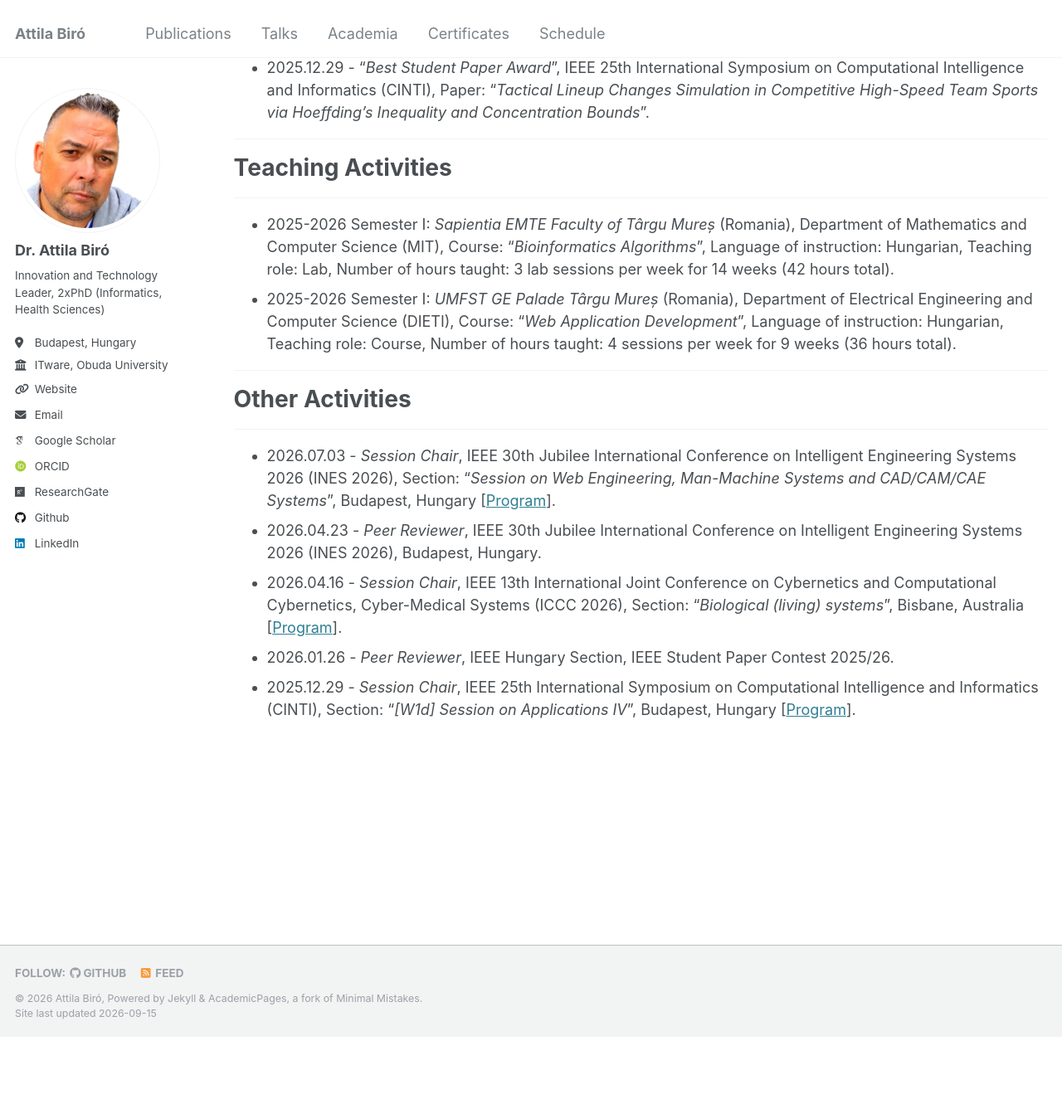
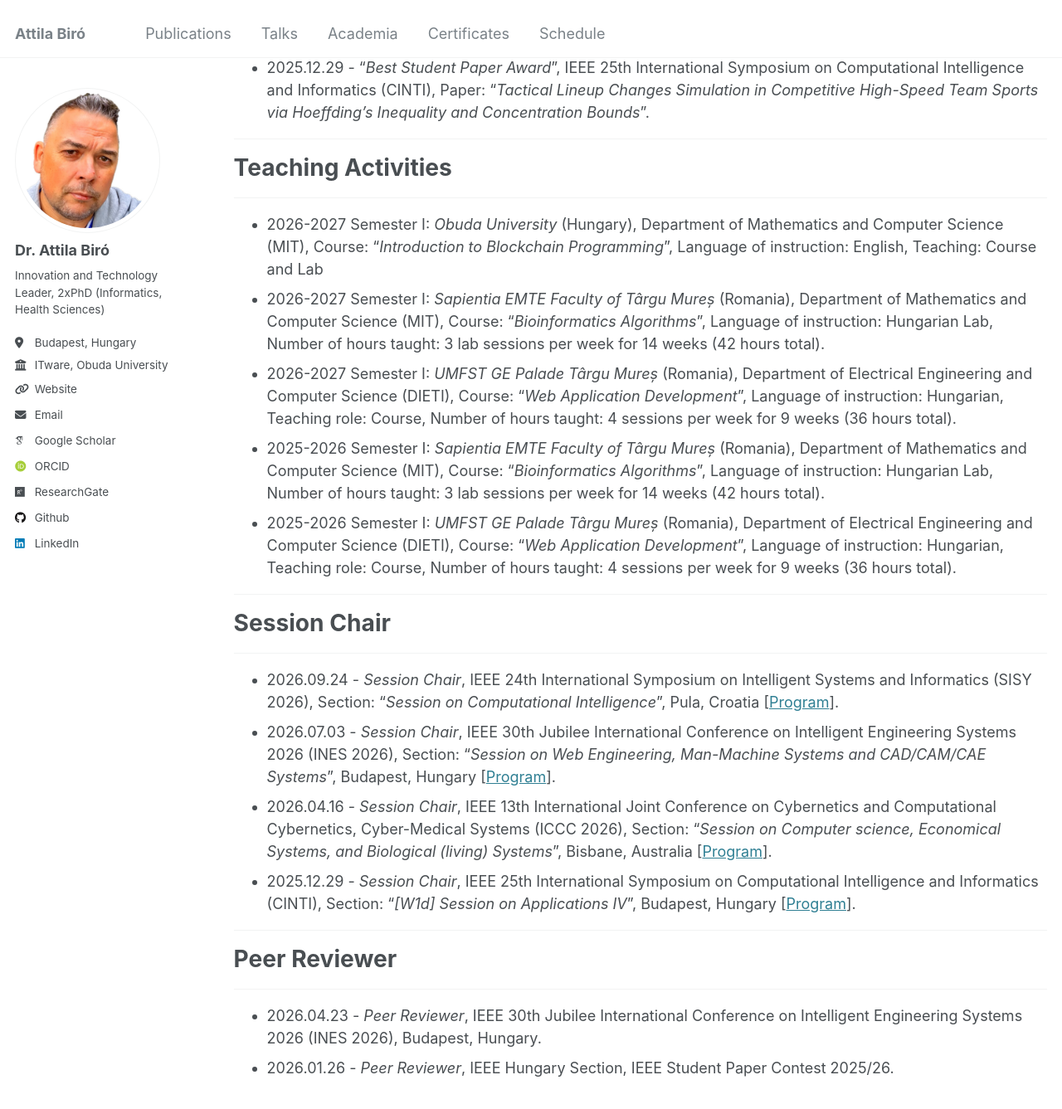
Before and after one commit to biroka/biroka.github.io, a Jekyll site: the page built from _pages/phd_mathematics.md, in a window 1280 px wide and 1400 px high, scrolled down 3357 px. Shown: the top 1337 px of the window at 83% size. Built offline with Jekyll 4.4.1, drawn with Linux system fonts in a browser that asks for light colours; some web fonts are replaced; before the commit the page ends 4607 px from its top, so only the background shows below that.

Commit message:
Update phd_mathematics.md

```diff
--- a/_pages/phd_mathematics.md
+++ b/_pages/phd_mathematics.md
@@ -76,15 +76,24 @@ author_profile: true
 ***
 # Teaching Activities
 ***
-* 2025-2026 Semester I: _Sapientia EMTE Faculty of Târgu Mureș_ (Romania), Department of Mathematics and Computer Science (MIT), Course: "_Bioinformatics Algorithms_", Language of instruction: Hungarian, Teaching role:
+* 2026-2027 Semester I: _Obuda University_ (Hungary), Department of Mathematics and Computer Science (MIT), Course: "_Introduction to Blockchain Programming_", Language of instruction: English, Teaching: Course and Lab
+* 2026-2027 Semester I: _Sapientia EMTE Faculty of Târgu Mureș_ (Romania), Department of Mathematics and Computer Science (MIT), Course: "_Bioinformatics Algorithms_", Language of instruction: Hungarian
+Lab, Number of hours taught: 3 lab sessions per week for 14 weeks (42 hours total).
+* 2026-2027 Semester I: _UMFST GE Palade Târgu Mureș_ (Romania), Department of Electrical Engineering and Computer Science (DIETI), Course: "_Web Application Development_", Language of instruction: Hungarian, Teaching role: Course, Number of hours taught: 4 sessions per week for 9 weeks (36 hours total).
+* 2025-2026 Semester I: _Sapientia EMTE Faculty of Târgu Mureș_ (Romania), Department of Mathematics and Computer Science (MIT), Course: "_Bioinformatics Algorithms_", Language of instruction: Hungarian
 Lab, Number of hours taught: 3 lab sessions per week for 14 weeks (42 hours total).
 * 2025-2026 Semester I: _UMFST GE Palade Târgu Mureș_ (Romania), Department of Electrical Engineering and Computer Science (DIETI), Course: "_Web Application Development_", Language of instruction: Hungarian, Teaching role: Course, Number of hours taught: 4 sessions per week for 9 weeks (36 hours total).
 
 ***
-# Other Activities
+# Session Chair
 ***
+* 2026.09.24 - _Session Chair_, IEEE 24th International Symposium on Intelligent Systems and Informatics (SISY 2026), Section: "_Session on Computational Intelligence_", Pula, Croatia [<a target="_new" href="https://conf.uni-obuda.hu/sisy2026/SISY%202026%20-%20Preliminary%20Program.pdf">Program</a>].
 * 2026.07.03 - _Session Chair_, IEEE 30th Jubilee International Conference on Intelligent Engineering Systems 2026 (INES 2026), Section: "_Session on Web Engineering, Man-Machine Systems and CAD/CAM/CAE Systems_", Budapest, Hungary [<a target="_new" href="http://www.ines-conf.org/ines-conf/INES2026_technical-program.pdf">Program</a>].
+* 2026.04.16 - _Session Chair_, IEEE 13th International Joint Conference on Cybernetics and Computational Cybernetics, Cyber-Medical Systems (ICCC 2026), Section: "_Session on Computer science, Economical Systems, and Biological (living) Systems_", Bisbane, Australia [<a target="_new" href="https://conf.uni-obuda.hu/iccc2026/ICCC2026PreliminaryProgram.pdf">Program</a>].
+* 2025.12.29 - _Session Chair_, IEEE 25th International Symposium on Computational Intelligence and Informatics (CINTI), Section: "_[W1d] Session on Applications IV_", Budapest, Hungary [<a target="_new" href="https://conf.uni-obuda.hu/cinti2025/CINTI2025PreliminaryProgram.pdf">Program</a>].
+
+***
+# Peer Reviewer
+***
 * 2026.04.23 - _Peer Reviewer_, IEEE 30th Jubilee International Conference on Intelligent Engineering Systems 2026 (INES 2026), Budapest, Hungary.
-* 2026.04.16 - _Session Chair_, IEEE 13th International Joint Conference on Cybernetics and Computational Cybernetics, Cyber-Medical Systems (ICCC 2026), Section: "_Biological (living) systems_", Bisbane, Australia [<a target="_new" href="https://conf.uni-obuda.hu/iccc2026/ICCC2026PreliminaryProgram.pdf">Program</a>].
 * 2026.01.26 - _Peer Reviewer_, IEEE Hungary Section, IEEE Student Paper Contest 2025/26.
-* 2025.12.29 - _Session Chair_, IEEE 25th International Symposium on Computational Intelligence and Informatics (CINTI), Section: "_[W1d] Session on Applications IV_", Budapest, Hungary [<a target="_new" href="https://conf.uni-obuda.hu/cinti2025/CINTI2025PreliminaryProgram.pdf">Program</a>].
```
